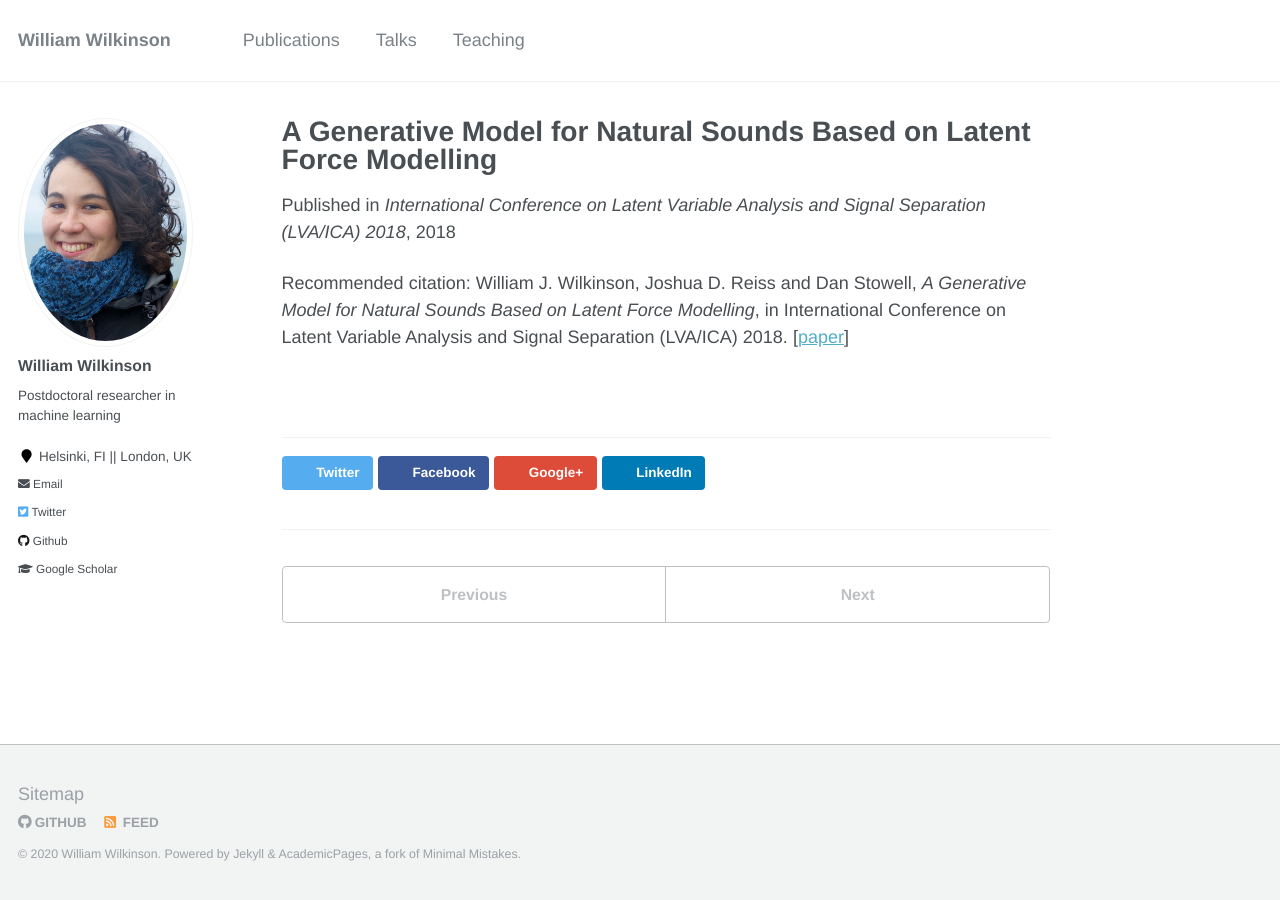
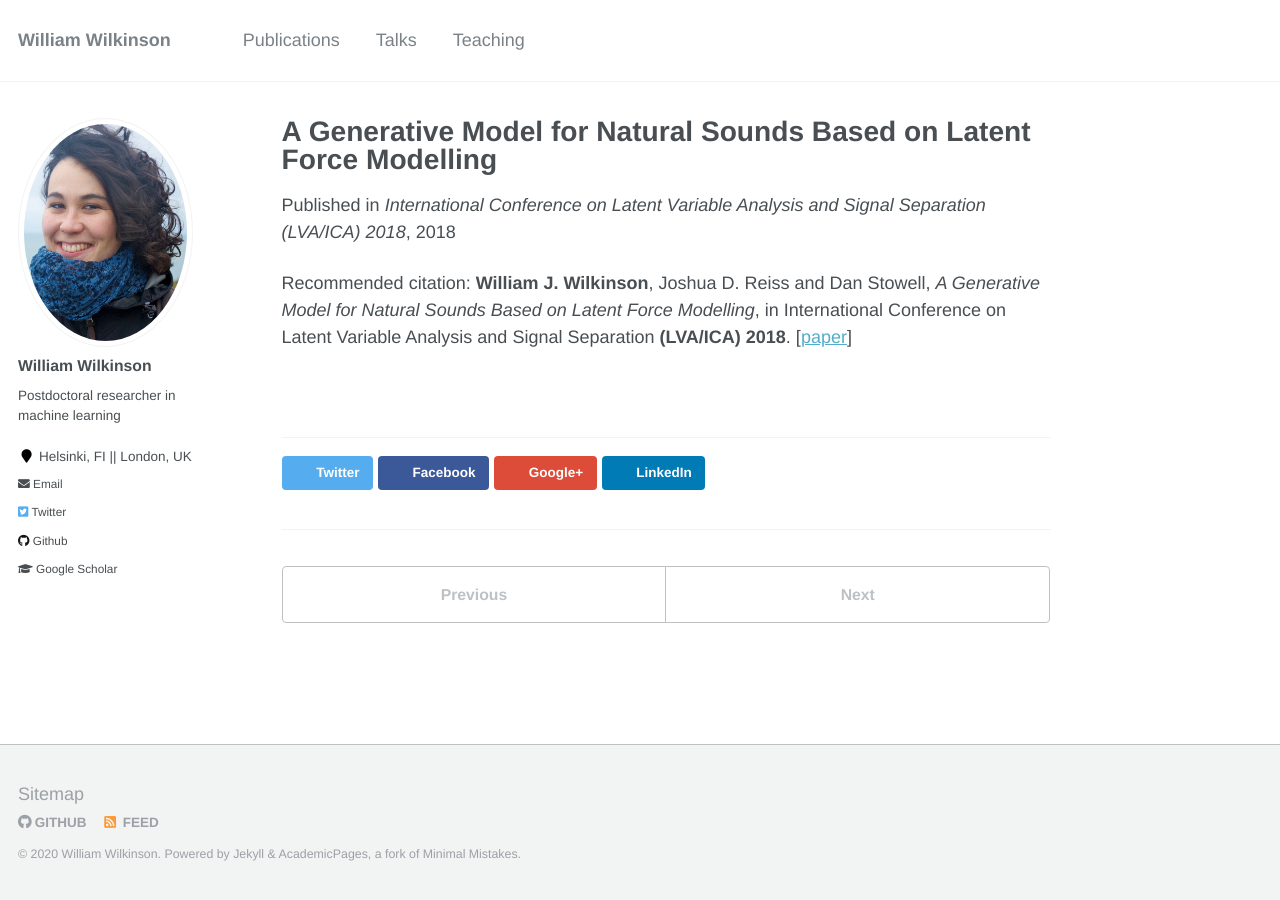
Before and after one commit to wil-j-wil/wil-j-wil2.github.io, a Jekyll site: the page built from _publications/2018-06-06-icalva.md, in a window 1280 px wide. Built offline with Jekyll 4.4.1, drawn with Linux system fonts in a browser that asks for light colours.

```diff
--- a/_publications/2018-06-06-icalva.md
+++ b/_publications/2018-06-06-icalva.md
@@ -9,5 +9,5 @@ year: 2018
 venue: 'International Conference on Latent Variable Analysis and Signal Separation (LVA/ICA) 2018'
 paperurl: 'https://arxiv.org/pdf/1802.00680.pdf'
 codeurl: 'https://github.com/wil-j-wil/audio_lfm'
-citation: 'William J. Wilkinson, Joshua D. Reiss and Dan Stowell, <i>A Generative Model for Natural Sounds Based on Latent Force Modelling</i>, in International Conference on Latent Variable Analysis and Signal Separation (LVA/ICA) 2018.'
+citation: '<b>William J. Wilkinson</b>, Joshua D. Reiss and Dan Stowell, <i>A Generative Model for Natural Sounds Based on Latent Force Modelling</i>, in International Conference on Latent Variable Analysis and Signal Separation <b>(LVA/ICA) 2018</b>.'
 ---
```
